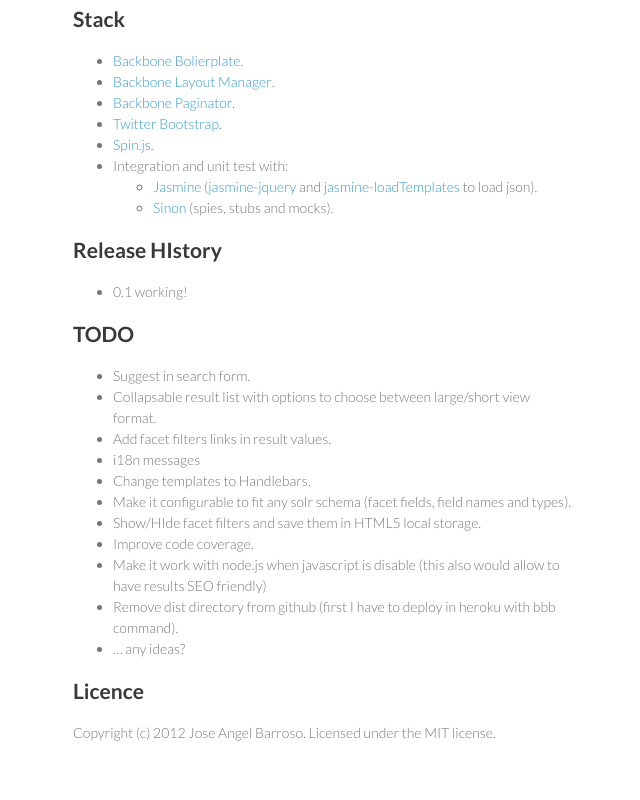
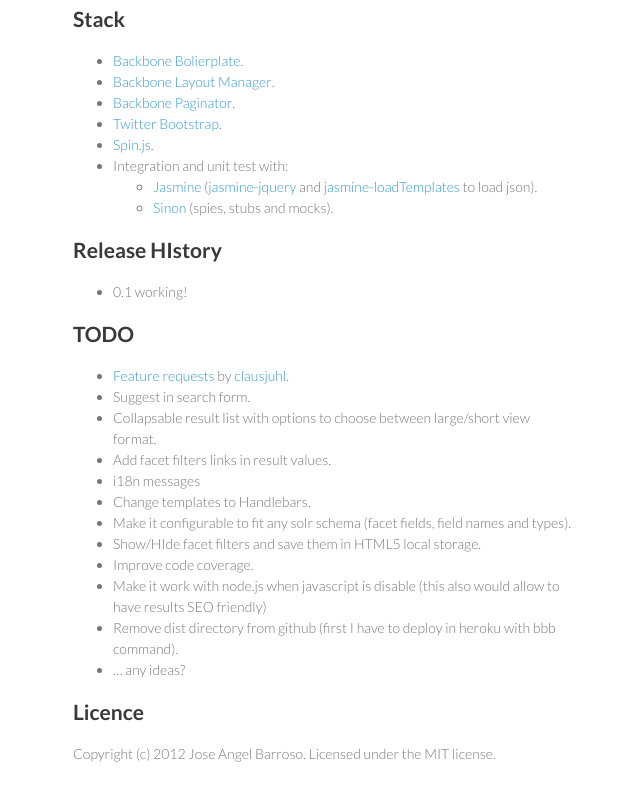
Before and after one commit to jbarroso/solritajs, a plain HTML site: page index.html in a window 1280 px wide. Shown: the part 746-1546 px from the top of the page, without its empty margins (497-1137 px from the left). Drawn offline with Linux system fonts and the light colour scheme.

Commit message:
Linking feature requests wiki page in TODO section

```diff
--- a/index.html
+++ b/index.html
@@ -85,6 +85,7 @@
 </ul><h2>TODO</h2>
 
 <ul>
+<li><a href="https://github.com/jbarroso/solritajs/wiki/Feature-requests">Feature requests</a> by <a href="https://github.com/clausjuhl">clausjuhl</a>.</li>
 <li>Suggest in search form.</li>
 <li>Collapsable result list with options to choose between large/short view format.</li>
 <li>Add facet filters links in result values.</li>
```
